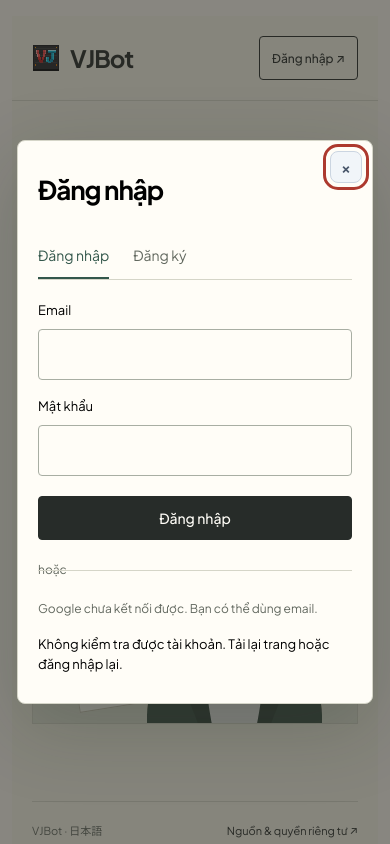
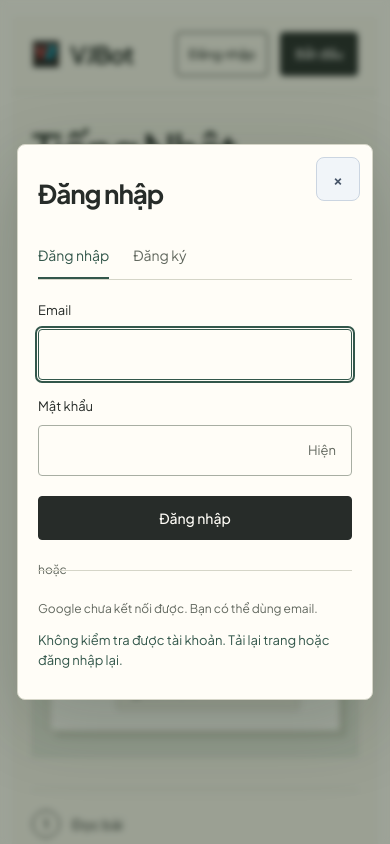
Before and after one commit to silent9669/VJ_BOT, a website: page static/index.html in a window 390 px wide. Shown: the top 844 px of the page. Drawn offline with Linux system fonts and the light colour scheme; no server answers.

Commit message:
Remake landing and sign-in, 44px mobile targets, CI runs on every push
- landing: level chips, animated reversed-chat demo, 3-step strip, pixel sun asset
- sign-in dialog: split layout, password toggle, focus management, backdrop close
- ci.yml: run on every push

```diff
--- a/static/account.js
+++ b/static/account.js
@@ -23,6 +23,7 @@ async function openAccount(message=''){
   if(dialog.open)return;
   setAuthMode(false);
   dialog.showModal();
+  if(!signedInUser)document.getElementById('auth-email').focus();
   document.getElementById('auth-status').textContent=typeof message==='string'?message:'';
   if(!signedInUser)await prepareGoogleSignIn();
 }
@@ -63,10 +64,19 @@ function setAuthMode(register) {
   document.getElementById('auth-register-tab').setAttribute('aria-pressed',String(register));
   document.getElementById('auth-submit').textContent=register?'Tạo tài khoản':'Đăng nhập';
   document.getElementById('auth-status').textContent='';
+  document.getElementById(register?'auth-name':'auth-email').focus();
 }
 async function setupAccount() {
   document.getElementById('btn-topbar-account').addEventListener('click',()=>openAccount());
   document.getElementById('auth-close').addEventListener('click',()=>document.getElementById('auth-dialog').close());
+  const dialog=document.getElementById('auth-dialog'),password=document.getElementById('auth-password'),toggle=document.getElementById('auth-password-toggle');
+  dialog.addEventListener('click',event=>{if(event.target===dialog)dialog.close();});
+  toggle.onclick=()=>{const show=password.type==='password';password.type=show?'text':'password';toggle.textContent=show?'Ẩn':'Hiện';toggle.setAttribute('aria-pressed',String(show));toggle.setAttribute('aria-label',show?'Ẩn mật khẩu':'Hiện mật khẩu');};
+  document.querySelectorAll?.('[data-level]').forEach(button=>button.onclick=()=>{
+    const route='#curriculum/'+button.dataset.level;
+    if(signedInUser){location.hash=route;return;}
+    sessionStorage.setItem('vjbot_return_route',route);openAccount();setAuthMode(true);
+  });
   const status=document.getElementById('auth-status');
   document.getElementById('auth-login-tab').onclick=()=>setAuthMode(false);
   document.getElementById('auth-register-tab').onclick=()=>setAuthMode(true);
--- a/static/index.html
+++ b/static/index.html
@@ -190,15 +190,24 @@
         <section class="tab-panel active" id="panel-landing">
           <nav class="public-nav" aria-label="Trang chủ">
             <a href="#landing" class="public-brand"><img src="assets/logo-vj-8bit.svg" width="28" height="28" alt="">VJBot</a>
-            <button class="public-login" data-enter="dashboard">Đăng nhập ↗</button>
+            <div class="public-nav-actions"><button class="public-login" data-enter="dashboard">Đăng nhập</button><button class="public-cta" data-register>Bắt đầu</button></div>
           </nav>
           <div class="public-hero">
             <div class="public-hero-copy">
               <h1>Tiếng Nhật,<br><em>từng ngày.</em></h1>
+              <div class="public-levels" role="group" aria-label="Chọn cấp độ"><button type="button" data-level="N5">N5</button><button type="button" data-level="N4">N4</button><button type="button" data-level="N3">N3</button><button type="button" data-level="N2">N2</button><button type="button" data-level="N1">N1</button></div>
               <div class="public-account-actions"><button class="public-cta" data-register>Tạo tài khoản <span aria-hidden="true">↗</span></button><button class="public-signin" data-enter="dashboard">Đăng nhập</button></div>
             </div>
-            <div class="learning-collage" aria-hidden="true"><span class="collage-sun"></span><div class="collage-sheet" lang="ja"><span>日本語</span><strong>こんにちは。</strong></div><img src="assets/lam/teacher.svg" alt="" width="280" height="280"></div>
+            <div class="public-demo" aria-hidden="true">
+              <img class="demo-sun" src="assets/landing-sun.svg" alt="" width="220" height="220">
+              <div class="demo-chat">
+                <div class="demo-msg demo-teacher"><img src="assets/lam/teacher.svg" alt="" width="36" height="36"><p lang="vi">Trợ từ 「は」 đọc là gì? Em thử nói trước nhé.</p></div>
+                <div class="demo-msg demo-learner"><p lang="ja">「わ」です。私は学生です。</p></div>
+                <div class="demo-msg demo-teacher"><img src="assets/lam/teacher.svg" alt="" width="36" height="36"><p lang="vi">Đúng. Giờ nói: em là giáo viên.</p></div>
               </div>
+            </div>
+          </div>
+          <ol class="public-steps"><li><b>1</b>Đọc bài</li><li><b>2</b>Thầy hỏi, em trả lời</li><li><b>3</b>Nhận xét, tình huống mới</li></ol>
           <footer class="public-footer"><span>VJBot · 日本語</span><a href="sources.html">Nguồn & quyền riêng tư ↗</a></footer>
         </section>
         <section class="tab-panel workspace-panel" id="panel-dashboard" hidden><header class="workspace-heading"><div><h1>Góc học tập</h1><p id="dashboard-greeting"></p></div><img src="assets/lam/teacher.svg" alt="Thầy Lâm" width="72" height="72"></header><div id="dashboard-content" aria-live="polite"></div></section>
@@ -834,6 +843,8 @@
   <!-- LOAD COMPREHENSIVE DATA & APP SCRIPT -->
   <script src="jlpt-data.js"></script>
   <dialog id="auth-dialog" aria-labelledby="auth-user">
+    <aside class="auth-aside" aria-hidden="true"><img src="assets/landing-sun.svg" alt="" width="120" height="120"><img src="assets/lam/teacher.svg" alt="" width="132" height="132"></aside>
+    <div class="auth-main">
       <button type="button" id="auth-close" class="modal-close-btn" aria-label="Đóng">×</button>
       <h2 id="auth-user">Đăng nhập</h2>
       <div id="auth-methods">
@@ -841,13 +852,14 @@
         <form id="auth-form">
           <label id="auth-name-label" hidden>Tên<input id="auth-name" name="name" autocomplete="name" maxlength="80"></label>
           <label>Email<input id="auth-email" name="email" type="email" autocomplete="username" required maxlength="254"></label>
-        <label>Mật khẩu<input id="auth-password" name="password" type="password" autocomplete="current-password" required minlength="12" maxlength="128" aria-describedby="auth-password-hint"></label>
+          <label>Mật khẩu<span class="auth-password-wrap"><input id="auth-password" name="password" type="password" autocomplete="current-password" required minlength="12" maxlength="128" aria-describedby="auth-password-hint"><button type="button" id="auth-password-toggle" aria-pressed="false" aria-label="Hiện mật khẩu">Hiện</button></span></label>
           <p id="auth-password-hint" hidden>12–128 ký tự</p>
           <button type="submit" id="auth-submit" class="public-cta">Đăng nhập</button>
         </form>
         <div class="auth-divider">hoặc</div><div id="google-signin"></div><p id="google-status" role="status"></p>
       </div>
       <p id="auth-status" role="status"></p><button type="button" id="auth-logout" class="stage-btn" hidden>Đăng xuất</button>
+    </div>
   </dialog>
   <script src="practice.js"></script>
   <script src="learning.js"></script>
--- a/static/landing.css
+++ b/static/landing.css
@@ -1,39 +1,69 @@
-/* Editorial paper, oversized serif type and a cutout portrait, inspired by OpenDesign Landing. */
+/* Landing and sign-in: paper, ink and one vermilion accent; the demo chat is the product itself. */
 body[data-page=landing]{background:var(--paper)}
 body[data-page=landing] .app-sidebar,body[data-page=landing] .main-topbar,body[data-page=landing] .mobile-bottom-bar{display:none!important}
 body[data-page=landing] .app-main{margin:0;width:100%;height:auto;overflow:visible}
 body[data-page=landing] .app-shell{display:block}
 #panel-landing{padding:0!important;max-width:1200px!important;background:var(--paper);margin:auto;min-height:100dvh;display:flex;flex-direction:column}
-.public-nav{padding:24px 40px;display:flex;align-items:center;justify-content:space-between;gap:20px;border-bottom:1px solid var(--line)}
+.public-nav{padding:20px 40px;display:flex;align-items:center;justify-content:space-between;gap:20px;border-bottom:1px solid var(--line)}
 .public-brand{font-size:24px;font-weight:700;letter-spacing:-1px;display:flex;gap:10px;align-items:center;color:var(--ink);text-decoration:none}
-.public-login,.public-cta{min-height:44px;background:var(--ink);color:var(--sheet);border:1px solid var(--ink);border-radius:4px;padding:12px 20px;font:500 14px var(--font-sans);cursor:pointer;text-decoration:none;display:inline-flex;gap:32px;align-items:center;justify-content:space-between}
+.public-nav-actions{display:flex;gap:12px;align-items:center}
+.public-login,.public-cta{min-height:44px;background:var(--ink);color:var(--sheet);border:1px solid var(--ink);border-radius:4px;padding:12px 20px;font:500 14px var(--font-sans);cursor:pointer;text-decoration:none;display:inline-flex;gap:32px;align-items:center;justify-content:space-between;transition:background .15s,color .15s,transform .15s}
 .public-login{background:transparent;color:var(--ink)}
-.public-hero{flex:1;padding:64px 40px;display:grid;grid-template-columns:1.15fr 1fr;gap:48px;align-items:center}
-.public-hero h1{font-size:clamp(48px,6.5vw,86px);line-height:1.08;letter-spacing:-.065em;font-weight:500;color:var(--ink)}
-.public-hero h1 em{font-family:var(--serif);font-weight:400}
-.public-account-actions{display:flex;align-items:center;gap:24px;margin-top:40px;flex-wrap:wrap}
+.public-nav .public-cta{gap:0}
+.public-hero{flex:1;padding:56px 40px 40px;display:grid;grid-template-columns:1.05fr 1fr;gap:56px;align-items:center}
+.public-hero h1{font-size:clamp(46px,6.2vw,84px);line-height:1.06;letter-spacing:-.065em;font-weight:500;color:var(--ink)}
+.public-hero h1 em{font-family:var(--serif);font-weight:400;color:var(--accent)}
+.public-levels{display:flex;gap:8px;margin-top:36px;flex-wrap:wrap}
+.public-levels button{flex:1 1 0;min-width:0;max-width:72px;min-height:48px;background:var(--sheet);color:var(--ink);border:1px solid var(--ink);border-radius:4px;font:600 15px var(--font-sans);cursor:pointer;transition:background .15s,color .15s,transform .15s}
+.public-account-actions{display:flex;align-items:center;gap:24px;margin-top:24px;flex-wrap:wrap}
 .public-signin{background:none;border:0;border-bottom:1px solid currentColor;padding:10px 0;color:var(--ink);font:inherit;font-size:14px;cursor:pointer}
-.learning-collage{position:relative;isolation:isolate;height:400px;background:#e1e4d7;overflow:hidden;border:1px solid var(--line)}
-.collage-sun{position:absolute;width:260px;height:260px;background:#ba6249;border-radius:50%;right:-60px;top:-50px}
-.collage-sheet{position:absolute;left:24px;top:36px;width:67%;height:255px;background:var(--sheet);padding:24px;transform:rotate(-9deg);border:1px solid #ccc8b9;display:flex;flex-direction:column;gap:24px}
-.collage-sheet>span{font-size:14px;color:var(--accent)}.collage-sheet strong{font:28px/1.45 var(--font-jp);writing-mode:vertical-rl;white-space:nowrap;align-self:flex-start;letter-spacing:3px;color:var(--accent)}
-.learning-collage>img{position:absolute;right:-10px;bottom:0;height:310px;width:310px;object-fit:contain}
+.public-demo{position:relative;isolation:isolate;background:#e1e4d7;border:1px solid var(--line);padding:44px 28px 36px;min-height:380px;display:flex;align-items:center;overflow:hidden}
+.demo-sun{position:absolute;right:-56px;top:-56px;width:220px;height:220px;z-index:-1;image-rendering:pixelated}
+.demo-chat{display:grid;gap:14px;width:100%;background:var(--paper-card,#fffdf7);border:1px solid #b9b09d;border-radius:4px;box-shadow:6px 6px 0 #cfd3c3;padding:20px}
+.demo-msg{display:flex;gap:10px;align-items:flex-start;max-width:92%;opacity:0;transform:translateY(8px);animation:demo-in .5s ease forwards}
+.demo-msg:nth-child(1){animation-delay:.3s}.demo-msg:nth-child(2){animation-delay:1.4s}.demo-msg:nth-child(3){animation-delay:2.5s}
+.demo-msg img{flex:none;border-radius:50%;background:#e1e4d7;object-fit:cover}
+.demo-msg p{margin:0;padding:10px 14px;border-radius:4px;font-size:15px;line-height:1.5;background:var(--paper);border:1px solid var(--line)}
+.demo-msg p[lang=ja]{font-family:var(--font-jp);font-size:17px}
+.demo-learner{justify-self:end;flex-direction:row-reverse}.demo-learner p{background:#f3dcd5;border-color:#d9a89c}
+@keyframes demo-in{to{opacity:1;transform:none}}
+.public-steps{list-style:none;margin:0 40px;padding:20px 0;border-top:1px solid var(--line);display:grid;grid-template-columns:repeat(3,1fr);gap:20px;font-size:14px}
+.public-steps li{display:flex;gap:12px;align-items:center}
+.public-steps b{width:28px;height:28px;display:grid;place-items:center;border:1px solid var(--ink);border-radius:50%;font:600 13px var(--font-sans)}
 .public-footer{margin:0 40px;padding:20px 0;border-top:1px solid var(--line);display:flex;justify-content:space-between;align-items:center;gap:20px;font-size:12px;color:var(--muted)}
 .public-footer a{color:var(--ink);text-decoration:none}
-#auth-dialog{border:1px solid var(--line);border-radius:8px;box-shadow:0 24px 80px #17291b33;padding:32px;max-height:calc(100dvh - 32px);overflow:auto}
-#auth-dialog h2{font-size:26px;margin:0 0 24px;letter-spacing:-.04em;padding-right:24px}
+
+/* Sign-in dialog */
+#auth-dialog{border:1px solid var(--line);border-radius:8px;box-shadow:0 24px 80px #17291b33;padding:0;width:min(720px,calc(100vw - 24px));max-height:calc(100dvh - 24px);overflow:auto;background:var(--paper-card,#fffdf7);color:var(--ink)}
+#auth-dialog[open]{display:grid;grid-template-columns:220px 1fr;animation:demo-in .25s ease both}
+#auth-dialog::backdrop{background:#17291b66;backdrop-filter:blur(3px)}
+.auth-aside{background:#e1e4d7;position:relative;overflow:hidden;display:flex;align-items:flex-end;justify-content:center;min-height:360px}
+.auth-aside img:first-child{position:absolute;top:-24px;right:-24px;width:120px;height:120px;image-rendering:pixelated}
+.auth-aside img:last-child{position:relative;width:150px;height:150px;object-fit:contain}
+.auth-main{padding:32px;position:relative;min-width:0}
+#auth-dialog h2{font-size:26px;margin:0 0 20px;letter-spacing:-.04em;padding-right:32px}
+#auth-dialog .modal-close-btn{position:absolute;top:12px;right:12px;min-width:44px;min-height:44px}
 .auth-tabs{display:flex;border-bottom:1px solid var(--line);margin-bottom:20px;gap:24px}
-.auth-tabs button{border:0;border-bottom:2px solid transparent;background:none;padding:10px 0;color:var(--muted);font:inherit;font-size:14px;cursor:pointer}
+.auth-tabs button{border:0;border-bottom:2px solid transparent;background:none;padding:10px 0;min-height:44px;color:var(--muted);font:inherit;font-size:14px;cursor:pointer}
 .auth-tabs button[aria-pressed=true]{color:var(--accent);border-bottom-color:var(--accent)}
 #auth-form{display:grid;gap:16px}#auth-form label{display:grid;gap:8px;font-size:13px}
 #auth-form input{width:100%;min-width:0;background:var(--sheet);color:var(--ink);border:1px solid #a8aea3;border-radius:4px;padding:12px;font:inherit;font-size:16px;min-height:44px}
+#auth-form input:focus-visible{outline:2px solid var(--accent);outline-offset:1px;border-color:var(--accent)}
+.auth-password-wrap{position:relative;display:block}.auth-password-wrap input{padding-right:64px}
+#auth-password-toggle{position:absolute;right:4px;top:4px;bottom:4px;min-width:52px;border:0;background:none;color:var(--muted);font:inherit;font-size:13px;cursor:pointer;border-radius:4px}
 #auth-submit{justify-content:center;width:100%;margin-top:4px}#auth-submit:disabled{opacity:.6;cursor:wait}
-#auth-password-hint,#google-status{font-size:12px;color:var(--muted);line-height:1.5}
+#auth-password-hint,#google-status{font-size:12px;color:var(--muted);line-height:1.5;margin:0}
+#auth-status{font-size:13px;color:var(--accent);margin:12px 0 0}
 .auth-divider{display:flex;align-items:center;gap:12px;margin:20px 0;color:var(--muted);font-size:12px}.auth-divider:before,.auth-divider:after{content:'';height:1px;background:var(--line);flex:1}
 #google-signin{display:flex;justify-content:center}#auth-status:empty,#google-status:empty{display:none}
-@media(hover:hover){.public-cta:hover{background:var(--accent)}.public-login:hover{background:#e4e9dc}.public-footer a:hover{text-decoration:underline}}
+@media(hover:hover){.public-cta:hover{background:var(--accent);border-color:var(--accent)}.public-login:hover{background:#e4e9dc}.public-levels button:hover{background:var(--ink);color:var(--sheet);transform:translateY(-2px)}.public-footer a:hover{text-decoration:underline}#auth-password-toggle:hover{color:var(--ink)}}
+.public-cta:focus-visible,.public-login:focus-visible,.public-signin:focus-visible,.public-levels button:focus-visible,#auth-password-toggle:focus-visible{outline:2px solid var(--accent);outline-offset:2px}
+@media(max-width:860px){
+ .public-hero{grid-template-columns:1fr;gap:36px;padding:32px 20px}.public-demo{min-height:0;padding:36px 16px 24px}.public-steps{grid-template-columns:1fr;margin:0 20px;gap:12px}
+}
 @media(max-width:700px){
- .public-nav{padding:20px}.public-login{padding:10px 12px;font-size:12px}.public-hero{padding:32px 20px;gap:32px;grid-template-columns:1fr}.public-hero h1{font-size:clamp(48px,10vw,70px)}.public-account-actions{margin-top:24px;gap:20px}
- .learning-collage{height:250px}.collage-sheet{height:200px;top:24px;left:30px;width:60%;padding:16px}.collage-sheet strong{font-size:21px}.collage-sun{width:210px;height:210px}.learning-collage>img{height:245px;width:245px;right:0}
- .public-footer{margin:0 20px;font-size:11px;gap:12px}#auth-dialog{padding:28px 20px}
+ .public-nav{padding:16px 20px}.public-login{padding:10px 12px;font-size:13px}.public-nav .public-cta{padding:10px 14px;font-size:13px}.public-account-actions{margin-top:20px;gap:20px}.public-levels{margin-top:24px}
+ .public-footer{margin:0 20px;font-size:11px;gap:12px}
+ #auth-dialog[open]{grid-template-columns:1fr}.auth-aside{display:none}.auth-main{padding:28px 20px}
 }
+@media(prefers-reduced-motion:reduce){.demo-msg{animation:none;opacity:1;transform:none}#auth-dialog[open]{animation:none}.public-levels button,.public-login,.public-cta{transition:none}}
```
Also changed, not shown: docs/DEPLOYMENT_CICD.md (+1 -1 lines), tests/account.test.mjs (+1 -1 lines), .github/workflows/ci.yml, static/assets/landing-sun.svg (added), static/workspace.css. Lines whose indentation alone changed are shown as unchanged.
